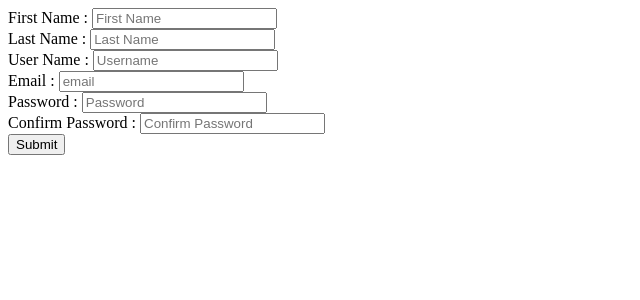
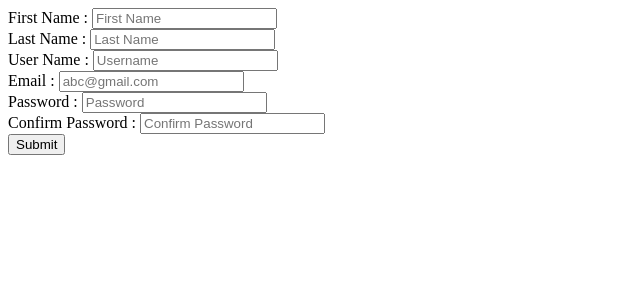
Before and after one commit to PoojaKatariya1811/Django-Website, a Django app: page /accounts/register in a window 1280 px wide. Shown: the top 300 px of the page, without its empty margins (0-640 px from the left). Run offline with Django 3.2, Linux system fonts and the light colour scheme.

Commit message:
register placeholder edit

```diff
--- a/templates/register.html
+++ b/templates/register.html
@@ -10,7 +10,7 @@
         <label> First Name : <input type="text" name="first_name" placeholder="First Name"></label><br>
         <label> Last Name : <input type="text" name="last_name" placeholder="Last Name"></label><br>
         <label> User Name : <input type="text" name="username" placeholder="Username"></label><br>
-        <label> Email : <input type="email" name="email" placeholder="email"></label><br>
+        <label> Email : <input type="email" name="email" placeholder="abc@gmail.com"></label><br>
         <label> Password : <input type="password" name="password1" placeholder="Password"></label><br>
         <label> Confirm Password : <input type="password" name="password2" placeholder="Confirm Password"></label><br>
         <input type="Submit">
```
